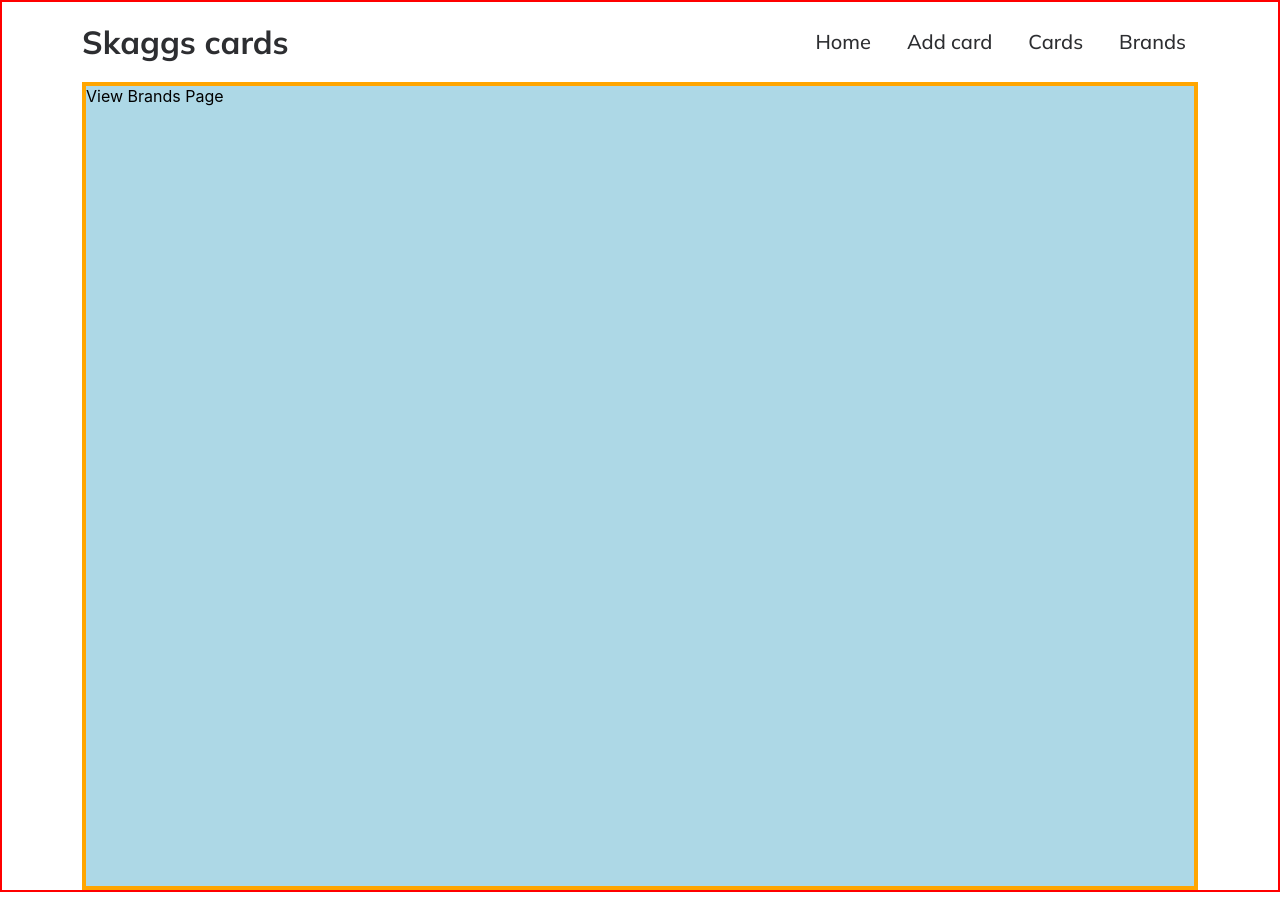
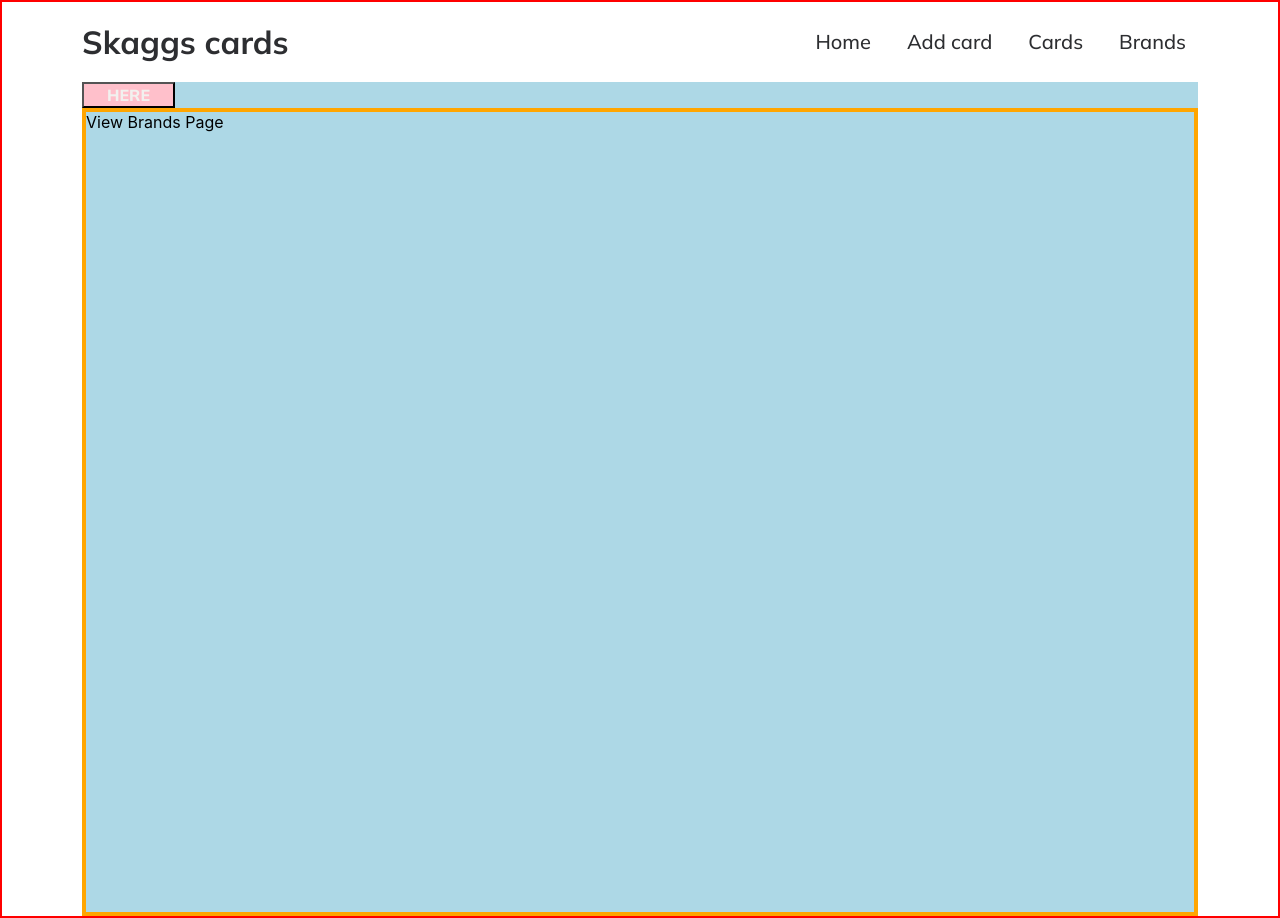
Before and after one commit to recon-designs-practice/card-list-2, a React (Create React App) app in the folder client/: page /view-brands in a window 1280 px wide. Before the commit the page ends 892 px from the top, so only its background shows below. Built offline with nearby package versions, Linux system fonts and the light colour scheme.

Commit message:
fixed paragrap1 comoponent

```diff
--- a/client/src/App.js
+++ b/client/src/App.js
@@ -7,7 +7,8 @@ import {
   ViewCardsPage,
   ViewBrandsPage
 } from './pages'
-import { Header } from './components'
+import { Header, Button } from './components'
+import { Paragraph1 } from './theme/type'
 import HeaderNav from './components/header/HeaderNav'
 
 const AppContainer = styled.div`
@@ -39,6 +40,7 @@ function App() {
         <HeaderNav links={linksArr} />
       </Header>
       <Main>
+        <Button><Paragraph1>Here</Paragraph1></Button>
         <Routes>
           <Route path="/" element={<HomePage />} />
           <Route path="/add-card" element={<AddCardPage />} />
--- a/client/src/components/button/Button.js
+++ b/client/src/components/button/Button.js
@@ -1,7 +1,12 @@
 import React from 'react'
+import styled from 'styled-components'
 
-export default function Button() {
+const StyledButton = styled.button`
+    background: pink;
+`
+
+export default function Button({ children }) {
   return (
-    <button>Button</button>
+    <StyledButton>{children}</StyledButton>
   )
 }
--- a/client/src/theme/type/Paragraph1.js
+++ b/client/src/theme/type/Paragraph1.js
@@ -1,7 +1,19 @@
 import React from 'react'
+import styled from 'styled-components'
 
-export default function Paragraph1(props) {
+const P1 = styled.p`
+  margin: 0px;
+  font-family: 'Mulish', sans-serif;
+  font-style: normal;
+  font-weight: 800;
+  font-size: 16px;
+  line-height: 20px;
+  text-transform: uppercase;
+  color: #F2F1EF;
+`
+
+export default function Paragraph1({ children }) {
   return (
-    <p>{props.message}</p>
+    <P1>{children}</P1>
   )
 }
```
Also changed, not shown: 1 other file (tests, documents, lock files or other folders).
